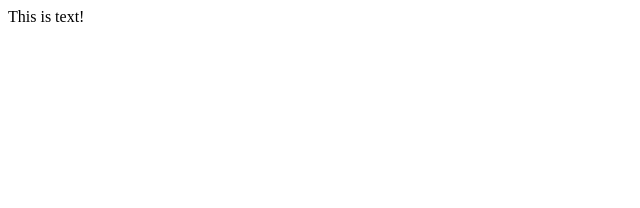
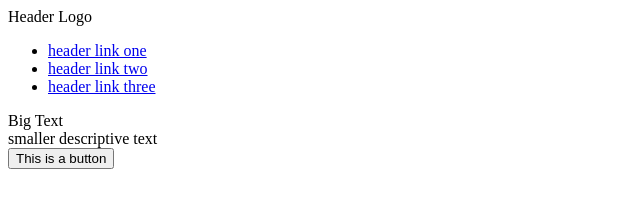
Before and after one commit to charlestmontagnoli/landing-page, a plain HTML site: page index.html in a window 1280 px wide. Shown: the whole page, without its empty margins (0-640 px from the left). Drawn offline with Linux system fonts and the light colour scheme.

Commit message:
initial html backbone

```diff
--- a/index.html
+++ b/index.html
@@ -7,8 +7,26 @@
     <title>Document</title>
 </head>
 <body>
-    <div class="header">
-        This is text!
+    <div class="header-content">
+        <div class="header">
+            Header Logo
+        </div>
+        <div class="header-links">
+            <ul>
+                <li><a href="#">header link one</a></li>
+                <li><a href="#">header link two</a></li>
+                <li><a href="#">header link three</a></li>
+            </ul>
+        </div>
+    </div>
+    <div class="main-body">
+        <div class="big-text">
+            Big Text
+        </div>
+        <div class="small-text">
+            smaller descriptive text
+        </div>
+        <button>This is a button</button>
     </div>
 </body>
 </html>
```
